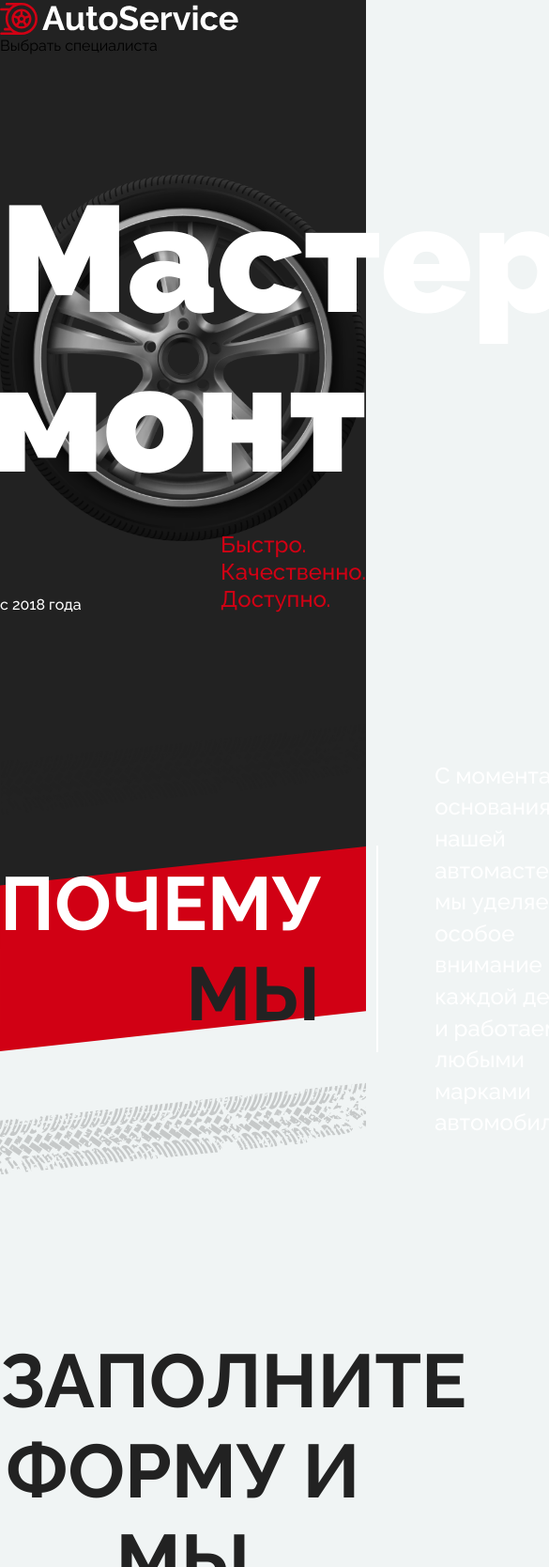
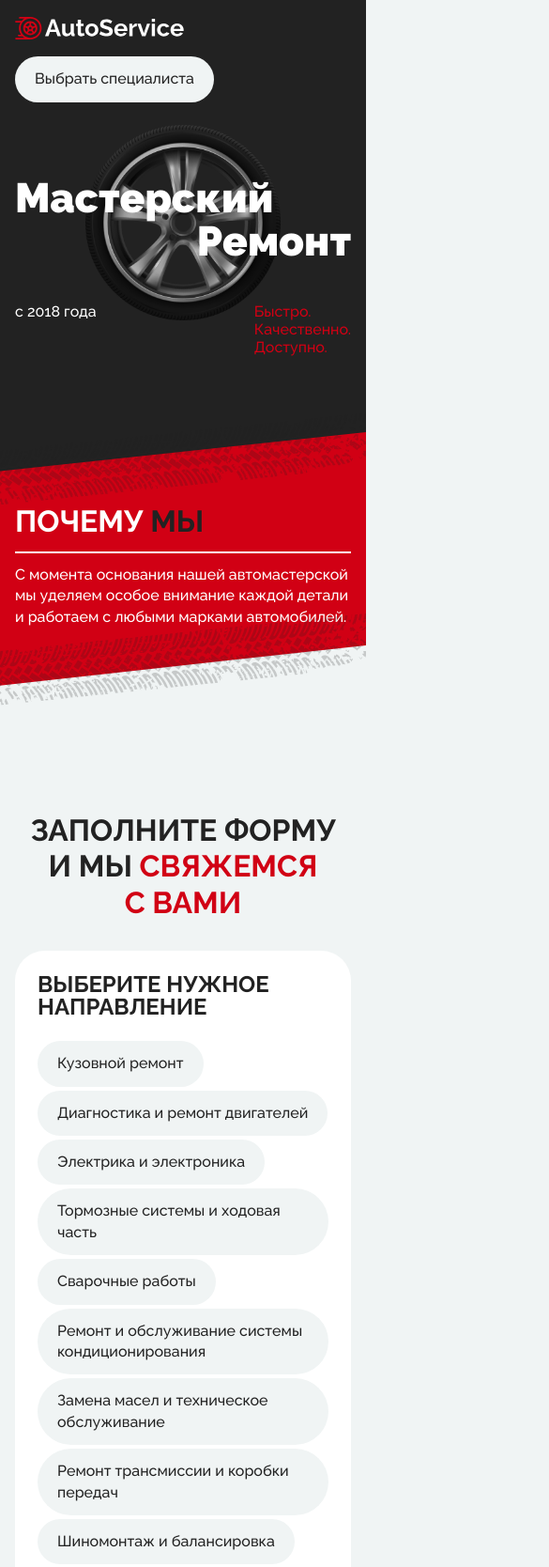
Before and after one commit to i-webtest/autoservice, a plain HTML site: page index.html in a window 390 px wide. Shown: the top 1668 px of the page at 94% size, 585 px wide, since content can reach past the window. Drawn offline with Linux system fonts and the light colour scheme.

Commit message:
Add adaptive

```diff
--- a/css/about.css
+++ b/css/about.css
@@ -74,3 +74,81 @@
   line-height: 140%;
   padding: 14px 0 14px 60px;
 }
+
+@media (max-width: 1080px) {
+  .about {
+    padding: 80px 0;
+  }
+
+  .about__title {
+    font-size: 60px;
+    padding: 8px 40px 8px 0;
+  }
+
+  .about__text {
+    max-width: 406px;
+    font-size: 20px;
+    padding: 8px 0 8px 40px;
+  }
+}
+
+@media (max-width: 900px) {
+  .about {
+    padding: 90px 0 55px;
+  }
+
+  .about__title {
+    font-size: 48px;
+    padding: 7px 24px 7px 0;
+  }
+
+  .about__text {
+    max-width: 317px;
+    font-size: 16px;
+    padding: 7px 0 7px 24px;
+  }
+}
+
+@media (max-width: 660px) {
+  .about {
+    padding: 50px 0 25px;
+  }
+
+  .about__bg {
+    background-size: auto 100%;
+    padding: 82px 0 68px;
+  }
+
+  .about__container {
+    grid-template-columns: 1fr;
+    width: 100%;
+  }
+
+  .about__title {
+    justify-self: stretch;
+    align-self: end;
+    max-width: none;
+    font-size: 32px;
+    text-align: left;
+    border-right: 0;
+    border-bottom: 2px solid #fff;
+    padding: 0 0 12px;
+  }
+
+  .about__text {
+    align-self: start;
+    max-width: 400px;
+    font-size: 16px;
+    padding: 12px 0 0;
+  }
+}
+
+@media (max-width: 480px) {
+  .about__bg::before {
+    transform: translateY(-15%);
+  }
+
+  .about__bg::after {
+    transform: translateY(15%);
+  }
+}
--- a/css/contact.css
+++ b/css/contact.css
@@ -46,6 +46,8 @@
 }
 
 .form__months {
+  display: flex;
+  gap: 16px;
   margin-bottom: 16px;
 }
 
@@ -61,6 +63,7 @@
 
 .form__btn-month_active {
   color: #d10014;
+  transform: scale(1.05);
 }
 
 .form__input-wrapper {
@@ -71,13 +74,20 @@
 }
 
 .form__input {
+  color: inherit;
   background-color: #f0f4f4;
   border-radius: 8px;
-  border: none;
+  border: 1px solid transparent;
+  outline: none;
   padding: 12px 20px;
 }
 
 .form__input:hover {
+  background-color: #f0f4f4;
+}
+
+.form__input:focus-visible {
+  border-color: #d0d0d0;
 }
 
 .form__input::placeholder {
@@ -89,7 +99,6 @@
 }
 
 .form__info {
-  color: #222;
   font-weight: 500;
   line-height: 140%;
   margin-bottom: 4px;
@@ -100,21 +109,46 @@
 }
 
 .form__info-date {
+  display: flex;
+  gap: 8px;
+  font-family: Arial;
+  font-weight: 400;
+  line-height: 140%;
 }
 
 .form__btn-wrapper {
+  display: flex;
+  gap: 8px;
 }
 
 .form__btn {
+  display: flex;
+  align-items: center;
+  gap: 6px;
+  color: #222;
+  font-size: 16px;
+  font-weight: 500;
+  line-height: 140%;
+  background-color: #f0f4f4;
+  border-radius: 50px;
+  padding: 12px 20px;
 }
 
 .form__btn:disabled {
   color: #222;
   background-color: #f0f4f4;
   opacity: 0.4;
+  pointer-events: none;
 }
 
 .form__btn_next {
+  color: #fff;
+  background-color: #d10014;
+}
+
+.form__btn_submit {
+  color: #fff;
+  background-color: #d10014;
 }
 
 .radio {
@@ -150,3 +184,97 @@
   color: #fff;
   background-color: #222;
 }
+
+@media (max-width: 1080px) {
+  .contact {
+    padding: 104px 0 120px;
+  }
+
+  .contact__title {
+    font-size: 60px;
+    margin-bottom: 32px;
+  }
+
+  .form {
+    padding: 40px;
+  }
+
+  .form__fieldset {
+    margin-bottom: 32px;
+  }
+
+  .form__title {
+    font-size: 24px;
+  }
+
+  .form__radio-wrapper {
+  }
+
+  .form__input-wrapper {
+  }
+}
+
+@media (max-width: 900px) {
+  .contact {
+    padding: 104px 0 120px;
+  }
+
+  .contact__title {
+    font-size: 48px;
+  }
+}
+
+@media (max-width: 660px) {
+  .contact {
+    padding: 104px 0 120px;
+  }
+
+  .contact__title {
+    font-size: 40px;
+  }
+
+  .form {
+    padding: 40px;
+  }
+
+  .form__fieldset {
+    margin-bottom: 32px;
+  }
+
+  .form__title {
+    font-size: 24px;
+  }
+
+  .form__input-wrapper {
+    grid-template-columns: 1fr;
+  }
+}
+
+@media (max-width: 480px) {
+  .contact {
+    padding: 104px 0 120px;
+  }
+
+  .contact__title {
+    font-size: 32px;
+  }
+
+  .form {
+    padding: 24px;
+  }
+
+  .form__fieldset {
+    margin-bottom: 24px;
+  }
+
+  .form__title {
+    font-size: 24px;
+    margin-bottom: 24px;
+  }
+
+  .form__radio-wrapper {
+  }
+
+  .form__input-wrapper {
+  }
+}
--- a/css/default.css
+++ b/css/default.css
@@ -1,6 +1,7 @@
 html {
   position: relative;
   box-sizing: border-box;
+  scroll-behavior: smooth;
 }
 
 *,
@@ -80,17 +81,30 @@ iframe {
   --container-width: 1180px;
   --container-padding: 30px;
   max-width: calc(var(--container-width) + (var(--container-padding) * 2));
-  /* padding: 0 30px; */
+  padding: 0 var(--container-padding);
   margin: 0 auto;
 }
 
-@media (max-width: 1440px) {
+@media (max-width: 1080px) {
+  .container {
+    --container-padding: 66px;
+  }
 }
-@media (max-width: 1240px) {
+
+@media (max-width: 900px) {
+  .container {
+    --container-padding: 44px;
+  }
 }
-@media (max-width: 1000px) {
+
+@media (max-width: 660px) {
+  .container {
+    --container-padding: 20px;
+  }
 }
-@media (max-width: 768px) {
+
+@media (max-width: 480px) {
+  .container {
+    --container-padding: 16px;
+  }
 }
-@media (max-width: 768px) {
-}
--- a/css/footer.css
+++ b/css/footer.css
@@ -0,0 +1,57 @@
+.footer {
+  background-color: #222222;
+  padding: 40px 0 30px;
+}
+
+.footer__container {
+  display: grid;
+  grid-template-areas:
+    'logo .'
+    'copyright developers';
+  gap: 50px;
+}
+
+.footer__logo {
+  grid-area: logo;
+  width: 100%;
+  max-width: 479px;
+}
+
+.footer__copyright {
+  grid-area: copyright;
+  align-self: end;
+  color: #fff;
+  font-weight: 400;
+  line-height: 140%;
+}
+
+.footer__developers {
+  grid-area: developers;
+  justify-self: end;
+  color: #fff;
+  font-weight: 400;
+  line-height: 140%;
+}
+
+.footer__developer {
+  margin-bottom: 7px;
+}
+
+.footer__developer:last-child {
+  margin-bottom: 0;
+}
+
+.footer__developer-link {
+}
+
+@media (max-width: 1080px) {
+}
+
+@media (max-width: 900px) {
+}
+
+@media (max-width: 660px) {
+}
+
+@media (max-width: 480px) {
+}
--- a/css/header.css
+++ b/css/header.css
@@ -1,12 +1,53 @@
 .header {
   background-color: #222;
+  padding-top: 32px;
 }
 
 .header__container {
+  display: flex;
+  justify-content: space-between;
+  align-items: center;
+  flex-wrap: wrap;
+  gap: 16px;
 }
 
 .header__logo {
+  width: 254px;
 }
 
-.header__button {
+.header__link {
+  color: #222222;
+  font-weight: 500;
+  line-height: 140%;
+  background-color: #f0f4f4;
+  border-radius: 50px;
+  border: 1px solid transparent;
+  outline: none;
+  padding: 12px 20px;
 }
+
+.header__link:hover {
+  background-color: #e4f0f0;
+}
+
+.header__link:focus-visible {
+  border-color: #d10014;
+  background-color: #f0f4f4;
+}
+
+@media (max-width: 900px) {
+  .header {
+    padding-top: 24px;
+  }
+
+  .header__logo {
+    width: 180px;
+  }
+}
+
+@media (max-width: 660px) {
+  .header {
+    padding-top: 16px;
+    padding-bottom: 24px;
+  }
+}
--- a/css/hero.css
+++ b/css/hero.css
@@ -40,3 +40,85 @@
   font-weight: 500;
   line-height: 120%;
 }
+
+@media (max-width: 1080px) {
+  .hero {
+    padding-top: 63px;
+    padding-bottom: 32px;
+  }
+
+  .hero__title {
+    font-size: 120px;
+  }
+
+  .hero__title-down {
+    margin-top: -63px;
+  }
+
+  .hero__intro {
+    margin-top: -20px;
+  }
+
+  .hero__tagline {
+    font-size: 20px;
+    padding-bottom: 0;
+  }
+}
+
+@media (max-width: 900px) {
+  .hero {
+    padding-top: 58px;
+    padding-bottom: 6px;
+  }
+
+  .hero__title {
+    font-size: 90px;
+  }
+
+  .hero__title-down {
+    margin-top: -32px;
+  }
+
+  .hero__intro {
+    margin-top: -4px;
+  }
+}
+
+@media (max-width: 660px) {
+  .hero {
+    background-position: top;
+    padding-top: 45px;
+    padding-bottom: 25px;
+  }
+
+  .hero__title {
+    font-size: 68px;
+  }
+
+  .hero__title-down {
+    margin-top: -20px;
+    margin-bottom: 32px;
+  }
+
+  .hero__intro {
+    margin-top: 0;
+  }
+
+  .hero__year {
+    align-self: start;
+  }
+
+  .hero__tagline {
+    font-size: 16px;
+  }
+}
+
+@media (max-width: 480px) {
+  .hero {
+    background-size: 208px;
+  }
+
+  .hero__title {
+    font-size: 44px;
+  }
+}
--- a/index.html
+++ b/index.html
@@ -17,7 +17,7 @@
           alt="Логотип компании AutoService"
         />
 
-        <button class="header__button">Выбрать специалиста</button>
+        <a class="header__link" href="#contact">Выбрать специалиста</a>
       </div>
     </header>
 
@@ -52,19 +52,20 @@
             </h2>
 
             <p class="about__text">
-              С момента основания нашей автомастерской мы уделяем особое
-              внимание каждой детали и работаем с любыми марками автомобилей.
+              С&nbsp;момента основания нашей автомастерской мы&nbsp;уделяем
+              особое внимание каждой детали и&nbsp;работаем с&nbsp;любыми
+              марками автомобилей.
             </p>
           </div>
         </div>
       </section>
 
-      <section class="contact">
+      <section class="contact" id="contact">
         <div class="container">
           <h2 class="contact__title">
-            Заполните форму и мы
+            Заполните форму и&nbsp;мы
             <span class="contact__title-text contact__title-text_red">
-              свяжемся с вами
+              свяжемся с&nbsp;вами
             </span>
           </h2>
 
@@ -398,14 +399,14 @@
               <p class="form__info">Диагностика и ремонт двигателей</p>
               <p class="form__info">
                 <time class="form__info-date" datetime="2024">
-                  <span>03.02</span>
-                  <span>14:00</span>
+                  <span class="form__info-date-day">03.02</span>
+                  <span class="form__info-date-time">14:00</span>
                 </time>
               </p>
             </fieldset>
 
             <div class="form__btn-wrapper">
-              <button class="form__btn">
+              <button class="form__btn" type="button">
                 <svg
                   xmlns="http://www.w3.org/2000/svg"
                   width="13"
@@ -421,7 +422,8 @@
                 <span>Назад</span>
               </button>
 
-              <button class="form__btn form__btn_next">
+              <button class="form__btn form__btn_next" type="button">
+                <span>Далее</span>
                 <svg
                   xmlns="http://www.w3.org/2000/svg"
                   width="13"
@@ -434,7 +436,10 @@
                     fill="currentColor"
                   />
                 </svg>
-                <span>Далее</span>
+              </button>
+
+              <button class="form__btn form__btn_submit" type="submit">
+                Отправить
               </button>
             </div>
           </form>
@@ -443,7 +448,7 @@
     </main>
 
     <footer class="footer">
-      <div class="container">
+      <div class="container footer__container">
         <img
           class="footer__logo"
           src="image/logo.svg"
@@ -455,11 +460,23 @@
         <ul class="footer__developers">
           <li class="footer__developer">
             Designer:
-            <a class="footer__developer-link" href="">Anastasia Ilina</a>
+            <a
+              class="footer__developer-link"
+              href="https://Mrshmallowww"
+              target="_blank"
+            >
+              Anastasia Ilina
+            </a>
           </li>
           <li class="footer__developer">
             Developer:
-            <a class="footer__developer-link" href="">Stanislav Groshev</a>
+            <a
+              class="footer__developer-link"
+              href="https://t.me/stasbass"
+              target="_blank"
+            >
+              Stanislav Groshev
+            </a>
           </li>
         </ul>
       </div>
```
